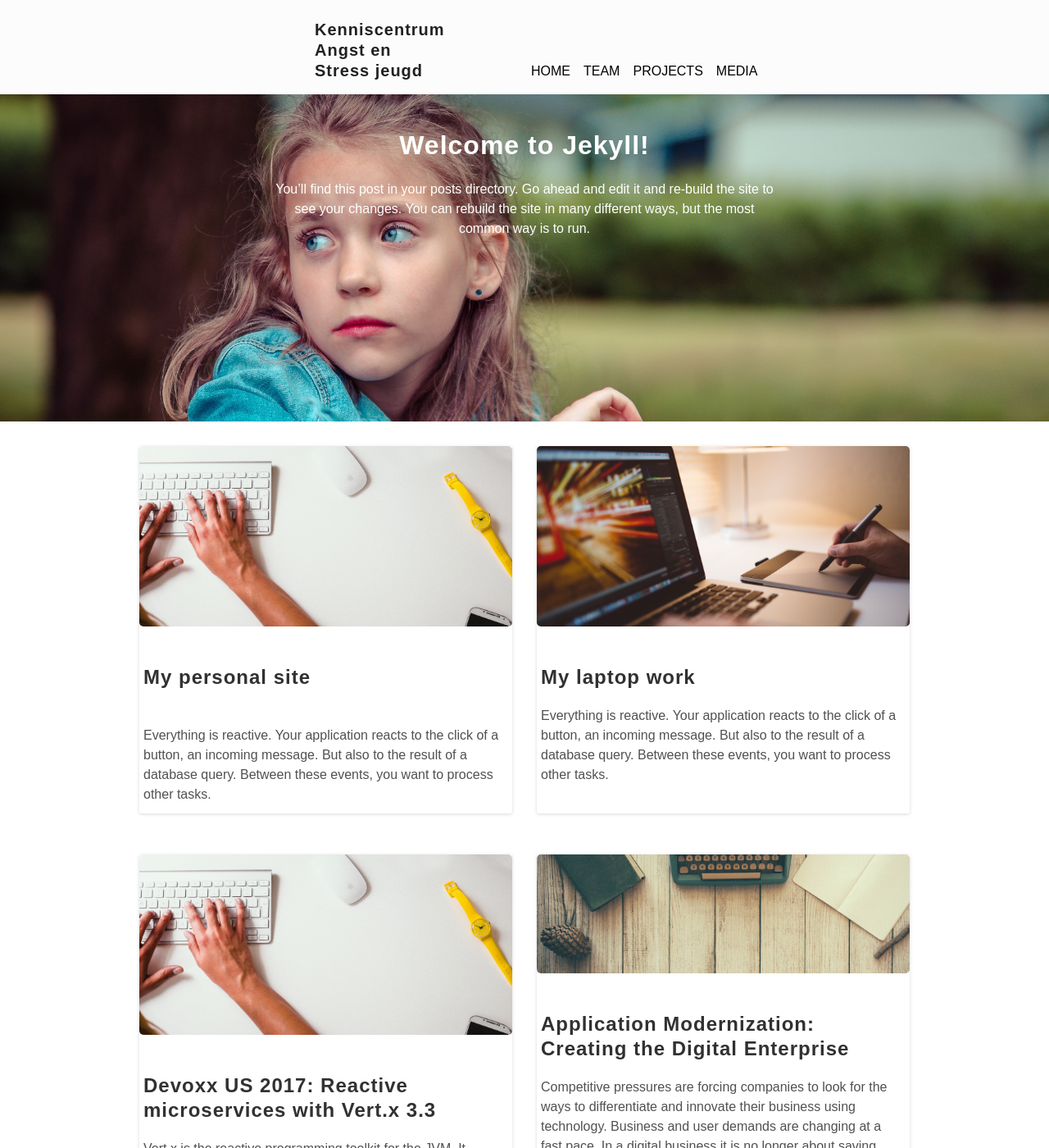
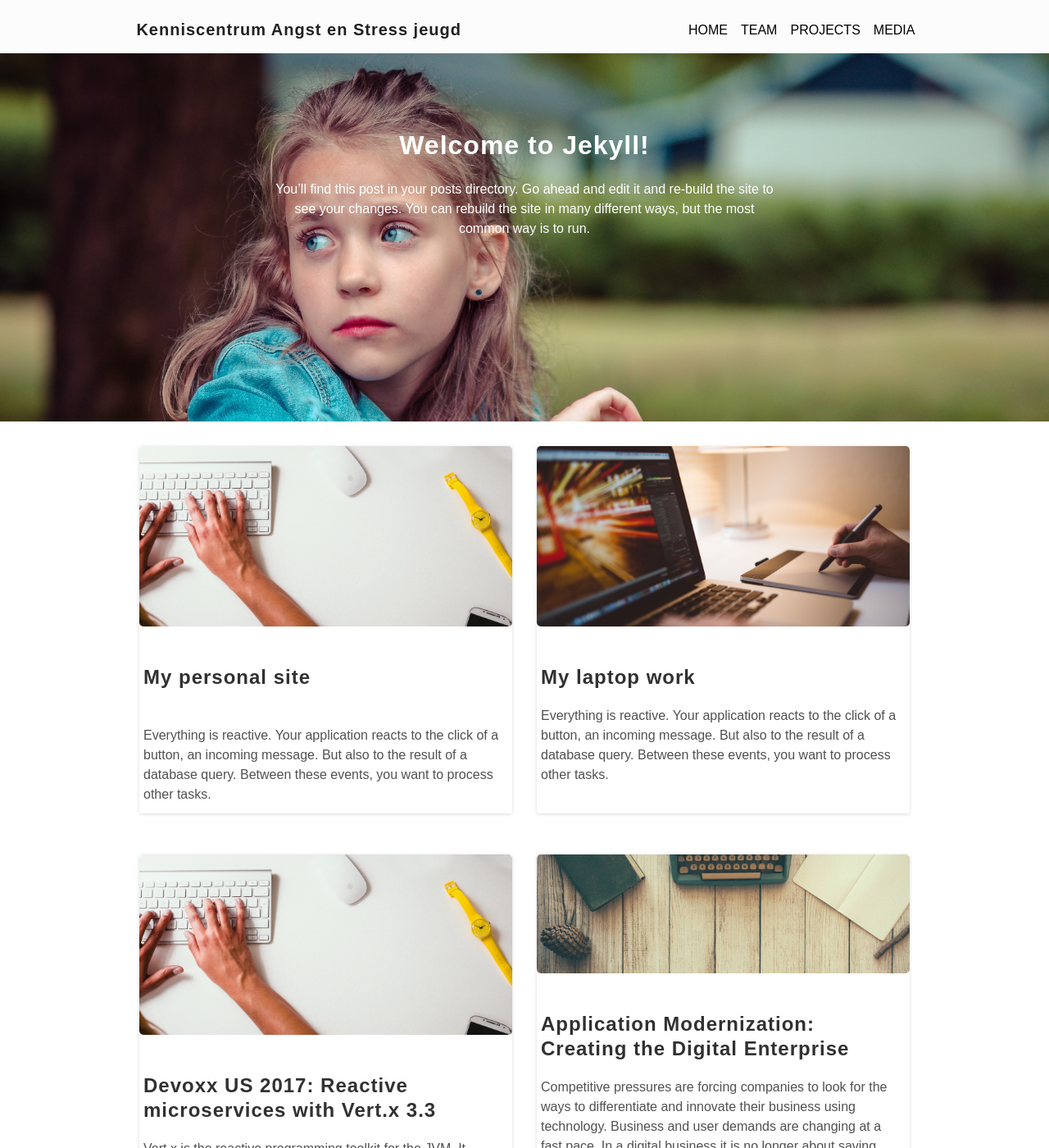
Before and after one commit to kibaangstde/ankeklein.github.io, a Jekyll site: the page built from index.html, in a window 1280 px wide and 1400 px high. Shown: the whole window at 82% size. Built offline with Jekyll 4.4.1, drawn with Linux system fonts in a browser that asks for light colours; the list of posts is cut into pages by our own code; some of the changed text lies outside the part shown.

```diff
--- /dev/null
+++ b/_includes/bottom-menu.html
@@ -0,0 +1,61 @@
+<hr />
+
+<div class="bottom-menu-container">
+  <div class="bottom-menu-row">
+    <div class="bottom-menu-column">
+      <h4>RECENT POSTS</h4>
+      {% for post in site.posts limit:4 %} {% if forloop.index > 1 %}
+      <div class="bottom-menu-item">
+        <img class="bottom-menu-img" src="{{ site.url }}{{post.image}}" />
+        <div class="bottom-menu-content">
+          {{post.title}}
+        </div>
+      </div>
+      {% endif %} {% endfor %}
+    </div>
+    <div class="bottom-menu-column">
+      <h4>CONTACT</h4>
+      <div class="bottom-menu-item">
+        <a href="mailto:a.m.klein@fsw.leidenuniv.nl">
+          <img class="bottom-menu-img" src="{{ site.url }}/img/mail.svg" />
+        </a>
+        <div class="bottom-menu-content">
+          <a href="mailto:a.m.klein@fsw.leidenuniv.nl">
+            a.m.klein@fsw.leidenuniv.nl
+          </a>
+        </div>
+      </div>
+    </div>
+    <div class="bottom-menu-column">
+      <h4>LINKS</h4>
+      <div class="bottom-menu-item">
+        <img class="bottom-menu-img" src="{{ site.url }}/img/icon-195px.png" />
+        <div class="bottom-menu-content">
+          <a
+            href="https://www.universiteitleiden.nl/medewerkers/anke-klein#tab-1"
+            >Universiteit Leiden</a
+          >
+        </div>
+      </div>
+      <div class="bottom-menu-item">
+        <img
+          class="bottom-menu-img"
+          src="{{ site.url }}/img/ResearchGate.png"
+        />
+        <div class="bottom-menu-content">
+          <a href="https://www.researchgate.net/profile/Anke_Klein3"
+            >Research Gate</a
+          >
+        </div>
+      </div>
+      <div class="bottom-menu-item">
+        <img class="bottom-menu-img" src="{{ site.url }}/img/linkedin.svg" />
+        <div class="bottom-menu-content">
+          <a href="https://nl.linkedin.com/in/ankeklein">LinkedIn</a>
+        </div>
+      </div>
+    </div>
+  </div>
+</div>
+
+<hr />
--- a/_sass/_masthead.scss
+++ b/_sass/_masthead.scss
@@ -24,9 +24,11 @@
   margin-left: auto;
   margin-top: 1.5rem;
   margin-bottom: 1.5rem;
-  max-width: 9rem;
+  // max-width: 9rem;
+  width: 69%;
   @media (min-width: $large-breakpoint) {
-    margin-left: 30%;
+    margin-left: 13%;
+    max-width: 9rem;
   }
 
   // margin-right: auto;
@@ -181,7 +183,7 @@
   margin-left: auto;
   width: 78%;
   @media (min-width: $large-breakpoint) {
-    margin-left: 50%;
+    margin-left: 65%;
   }
 
   color: $black;
--- a/_sass/_type.scss
+++ b/_sass/_type.scss
@@ -28,6 +28,8 @@
 h3 {
   // margin-top: 1.5rem;
   font-size: 1.25rem;
+  white-space: nowrap;
+  text-align: center;
 }
 
 h4,
```
Also changed, not shown: _staff_members/anke-klein.md (added, +8 -0 lines), _staff_members/annelieke-hagen.md (added, +8 -0 lines), team.html (added, +27 -0 lines), img/anke1.jpg (added), img/annelieke.png (added), 1 other file.
